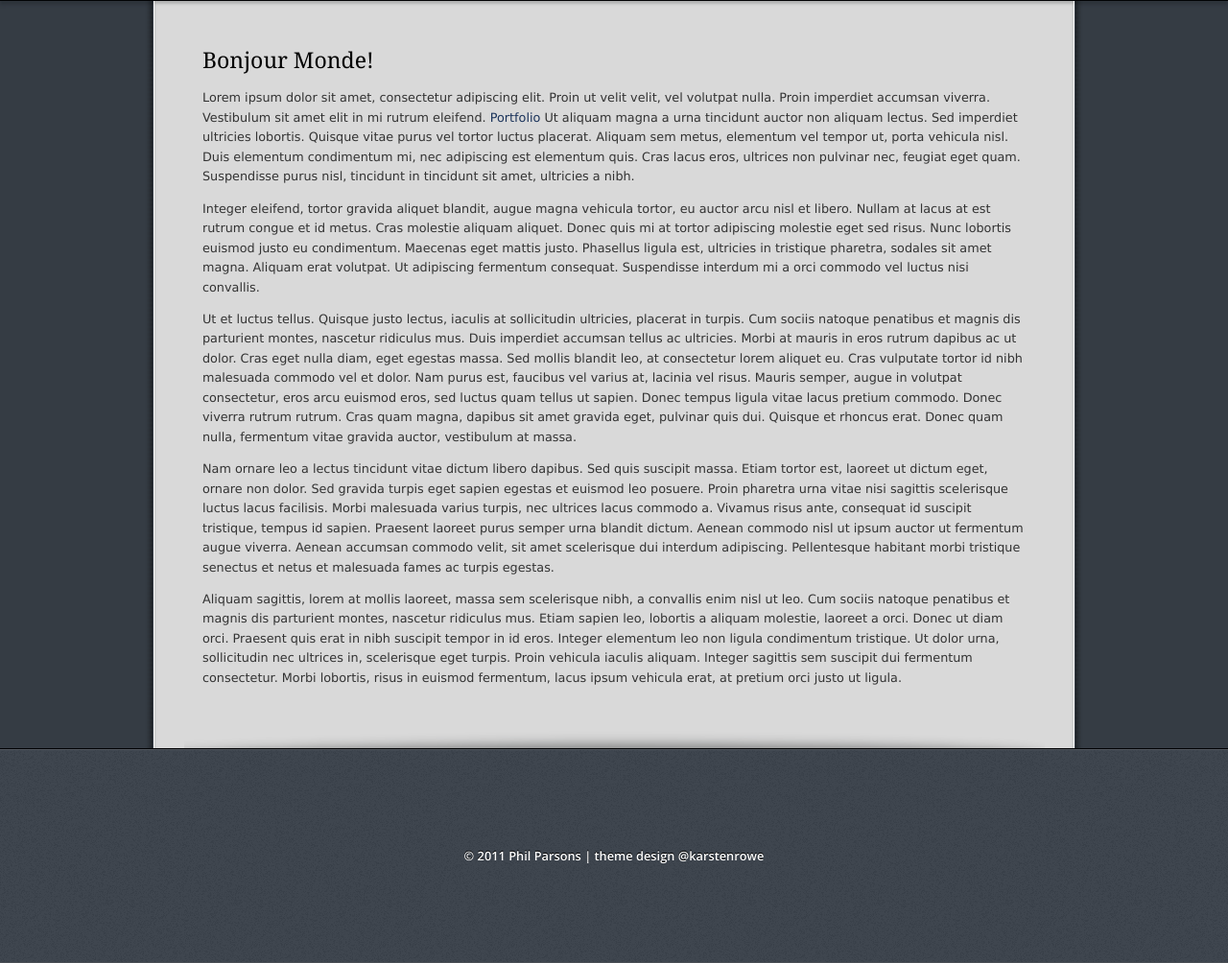
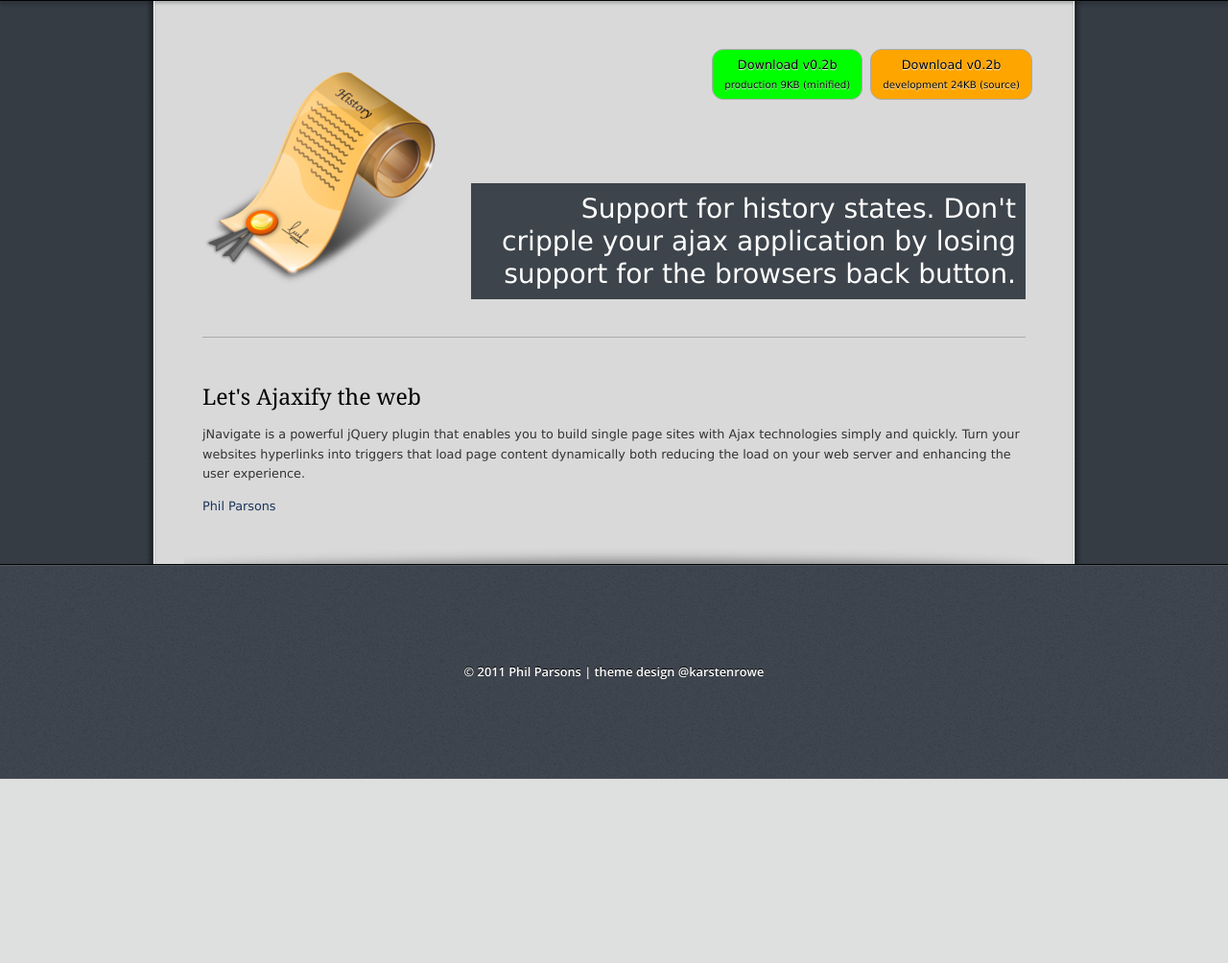
Before and after one commit to NounouBiatrice/portfolio-plus, a PHP site: page / in a window 1280 px wide. Shown: the part 112-1116 px from the top of the page at 96% size. After the commit the page ends 924 px from the top, so only its background shows below. Run offline with PHP 8.4, Linux system fonts and the light colour scheme; some libraries are stand-ins or nearby versions.

Commit message:
changes to home pge

```diff
--- a/app/Pageloader.php
+++ b/app/Pageloader.php
@@ -117,6 +117,25 @@ class PageLoader {
   public function is_home_page () {
 
     return ( strtolower($this->curr_page['page']) === 'home' );
+
+  }
+
+
+  /**
+   * Getter for the class of a page
+   *
+   * @param string $page Name of a page
+   */
+  public function page_class ($page = null) {
+
+    $page = $page ? $this->pages[$page] : $this->curr_page;
+
+    if (array_key_exists('css_class', $page)) {
+      echo $page['css_class'];
+      return;
+    }
+
+    echo strtolower(preg_replace('/[^\w\d]/', '-', $page['page']));
 
   }
 
--- a/themes/jnavigate-xs/index.php
+++ b/themes/jnavigate-xs/index.php
@@ -7,9 +7,14 @@
   <title><?php $loader->page_title(); ?></title>
 
   <link href='http://fonts.googleapis.com/css?family=Open+Sans:400,400italic,600,600italic' rel='stylesheet' type='text/css'>
-  <link rel="stylesheet" type="text/css" media="screen" href="<?php $loader->theme_url(true); ?>/styles/default.css">
 
-  <script src="<?php $loader->theme_url(true); ?>/js/modernizr.min.js"></script>
+  <link rel="stylesheet" type="text/css" media="screen" href="<?php $loader->theme_url(true); ?>styles/default.css">
+
+  <?php if ($loader->is_home_page()) : ?>
+    <link rel="stylesheet" type="text/css" media="screen" href="<?php $loader->theme_url(true); ?>styles/home.css">
+  <?php endif; ?>
+
+  <script src="<?php $loader->theme_url(true); ?>js/modernizr.min.js"></script>
 
   </head>
 
--- a/themes/jnavigate-xs/pages/home.php
+++ b/themes/jnavigate-xs/pages/home.php
@@ -1,19 +1,26 @@
 <?php
 /**
  * @link_text: Home
- * @page_title: Welcome to my website
+ * @page_title: jNavigate - Ajaxify the web
  * @menu_order: 1
  *
  */
 ?>
-<h2>Bonjour Monde!</h2>
 
-<p>Lorem ipsum dolor sit amet, consectetur adipiscing elit. Proin ut velit velit, vel volutpat nulla. Proin imperdiet accumsan viverra. Vestibulum sit amet elit in mi rutrum eleifend. <a class="jnav-internal" href="index.php?page=portfolio">Portfolio</a> Ut aliquam magna a urna tincidunt auctor non aliquam lectus. Sed imperdiet ultricies lobortis. Quisque vitae purus vel tortor luctus placerat. Aliquam sem metus, elementum vel tempor ut, porta vehicula nisl. Duis elementum condimentum mi, nec adipiscing est elementum quis. Cras lacus eros, ultrices non pulvinar nec, feugiat eget quam. Suspendisse purus nisl, tincidunt in tincidunt sit amet, ultricies a nibh.</p>
+<?php $loader->partial('feature-slides.php'); ?>
 
-<p>Integer eleifend, tortor gravida aliquet blandit, augue magna vehicula tortor, eu auctor arcu nisl et libero. Nullam at lacus at est rutrum congue et id metus. Cras molestie aliquam aliquet. Donec quis mi at tortor adipiscing molestie eget sed risus. Nunc lobortis euismod justo eu condimentum. Maecenas eget mattis justo. Phasellus ligula est, ultricies in tristique pharetra, sodales sit amet magna. Aliquam erat volutpat. Ut adipiscing fermentum consequat. Suspendisse interdum mi a orci commodo vel luctus nisi convallis.</p>
+<h2>Let's Ajaxify the web</h2>
 
-<p>Ut et luctus tellus. Quisque justo lectus, iaculis at sollicitudin ultricies, placerat in turpis. Cum sociis natoque penatibus et magnis dis parturient montes, nascetur ridiculus mus. Duis imperdiet accumsan tellus ac ultricies. Morbi at mauris in eros rutrum dapibus ac ut dolor. Cras eget nulla diam, eget egestas massa. Sed mollis blandit leo, at consectetur lorem aliquet eu. Cras vulputate tortor id nibh malesuada commodo vel et dolor. Nam purus est, faucibus vel varius at, lacinia vel risus. Mauris semper, augue in volutpat consectetur, eros arcu euismod eros, sed luctus quam tellus ut sapien. Donec tempus ligula vitae lacus pretium commodo. Donec viverra rutrum rutrum. Cras quam magna, dapibus sit amet gravida eget, pulvinar quis dui. Quisque et rhoncus erat. Donec quam nulla, fermentum vitae gravida auctor, vestibulum at massa.</p>
+<blockquote>
+  <p>
+    jNavigate is a powerful jQuery plugin that enables you to build single page
+    sites with Ajax technologies simply and quickly. Turn your websites hyperlinks
+    into triggers that load page content dynamically both reducing the load on
+    your web server and enhancing the user experience.
+  </p>
+  <cite><a href="http://philparsons.co.uk">Phil Parsons</a></cite>
+</blockquote>
 
-<p>Nam ornare leo a lectus tincidunt vitae dictum libero dapibus. Sed quis suscipit massa. Etiam tortor est, laoreet ut dictum eget, ornare non dolor. Sed gravida turpis eget sapien egestas et euismod leo posuere. Proin pharetra urna vitae nisi sagittis scelerisque luctus lacus facilisis. Morbi malesuada varius turpis, nec ultrices lacus commodo a. Vivamus risus ante, consequat id suscipit tristique, tempus id sapien. Praesent laoreet purus semper urna blandit dictum. Aenean commodo nisl ut ipsum auctor ut fermentum augue viverra. Aenean accumsan commodo velit, sit amet scelerisque dui interdum adipiscing. Pellentesque habitant morbi tristique senectus et netus et malesuada fames ac turpis egestas.</p>
-
-<p>Aliquam sagittis, lorem at mollis laoreet, massa sem scelerisque nibh, a convallis enim nisl ut leo. Cum sociis natoque penatibus et magnis dis parturient montes, nascetur ridiculus mus. Etiam sapien leo, lobortis a aliquam molestie, laoreet a orci. Donec ut diam orci. Praesent quis erat in nibh suscipit tempor in id eros. Integer elementum leo non ligula condimentum tristique. Ut dolor urna, sollicitudin nec ultrices in, scelerisque eget turpis. Proin vehicula iaculis aliquam. Integer sagittis sem suscipit dui fermentum consectetur. Morbi lobortis, risus in euismod fermentum, lacus ipsum vehicula erat, at pretium orci justo ut ligula. </p>
+<section id="downloads">
+  <?php $loader->partial('download-links.php'); ?>
+</section>
--- /dev/null
+++ b/themes/jnavigate-xs/partials/download-links.php
@@ -0,0 +1,11 @@
+<a href="" class="dwnld-btn green">
+  Download v0.2b
+  <br />
+  <span>production 9KB (minified)</span>
+</a>
+
+<a href="" class="dwnld-btn orange">
+  Download v0.2b
+  <br />
+  <span>development 24KB (source)</span>
+</a>
--- /dev/null
+++ b/themes/jnavigate-xs/partials/feature-slides.php
@@ -0,0 +1,29 @@
+<section id="ftrs">
+
+  <figure id="ftr-dyn">
+
+    <img src="<?php $loader->theme_url(true); ?>images/history.png" alt="Clock depicting time travel">
+
+    <figcaption>
+
+      Create dynamic content areas. Turn your site's hyperlinks into dynamic
+      content loading triggers.
+
+    </figcaption>
+
+  </figure>
+
+  <figure id="ftr-hst">
+
+    <img src="<?php $loader->theme_url(true); ?>images/history.png" alt="Clock depicting time travel">
+
+    <figcaption>
+
+      Support for history states. Don't cripple your ajax application by losing
+      support for the browsers back button.
+
+    </figcaption>
+
+  </figure>
+
+</section>
--- a/themes/jnavigate-xs/partials/header.php
+++ b/themes/jnavigate-xs/partials/header.php
@@ -6,11 +6,11 @@
 
       <?php if ($loader->is_home_page()) : ?>
 
-        <h1 id="logo"><span>j</span>Navigate XS</h1>
+        <h1 id="logo"><span>j</span>Navigate - a powerful jQuery Ajax plugin</h1>
 
       <?php else : ?>
 
-        <div id="logo"><span>j</span>Navigate XS</div>
+        <div id="logo"><span>j</span>Navigate - a powerful jQuery Ajax plugin</div>
 
       <?php endif; ?>
 
--- a/themes/jnavigate-xs/styles/default.scss
+++ b/themes/jnavigate-xs/styles/default.scss
@@ -1,5 +1,5 @@
 @import
-    '/wamp/www/jnavigate-demo/themes/jnavigate-xs/styles/reset'
+    'reset'
   , 'vars'
   , 'mixins'
   , 'elements'
--- a/themes/jnavigate-xs/styles/elements.scss
+++ b/themes/jnavigate-xs/styles/elements.scss
@@ -53,6 +53,10 @@ em {
   padding: 1px 2px;
 }
 
+br {
+  line-height: 1px;
+}
+
 pre {
   margin: 0 0 20px;
   border-radius: 12px;
--- /dev/null
+++ b/themes/jnavigate-xs/styles/home.css
@@ -0,0 +1,52 @@
+#downloads {
+  position: absolute;
+  top: 44px;
+  right: 44px;
+  padding: 6px;
+  overflow: hidden; }
+
+.dwnld-btn {
+  margin: 0 4px;
+  color: black;
+  display: block;
+  float: left;
+  padding: 6px 12px 4px;
+  text-align: center;
+  border-radius: 12px;
+  border: solid 1px #aaa;
+  text-shadow: 0 1px 1px white; }
+  .dwnld-btn span {
+    font-size: .8em; }
+  .dwnld-btn.green {
+    background-color: #0f0; }
+  .dwnld-btn.orange {
+    background-color: orange; }
+  .dwnld-btn:hover {
+    box-shadow: 0 0 4px #555;
+    border: solid 1px #eee; }
+
+#ftrs {
+  border-bottom: solid 1px #aaa;
+  width: 100%;
+  height: 300px;
+  position: relative;
+  overflow: hidden;
+  margin: 0 0 50px; }
+  #ftrs figure {
+    height: inherit;
+    width: inherit;
+    position: absolute;
+    top: 0;
+    left: 0; }
+    #ftrs figure figcaption {
+      font-size: 2.2em;
+      line-height: 1.2em;
+      display: block;
+      position: absolute;
+      text-align: right;
+      top: 140px;
+      width: 65%;
+      right: 0px;
+      background: #3d444b;
+      color: white;
+      padding: 10px; }
--- /dev/null
+++ b/themes/jnavigate-xs/styles/home.scss
@@ -0,0 +1,80 @@
+// downloads
+#downloads {
+  position: absolute;
+  top: 44px;
+  right: 44px;
+  padding: 6px;
+  overflow: hidden;
+}
+
+.dwnld-btn {
+
+  margin: 0 4px;
+  color: black;
+  display: block;
+  float: left;
+  padding: 6px 12px 4px;
+  text-align: center;
+  border-radius: 12px;
+  border: solid 1px #aaa;
+  text-shadow: 0 1px 1px white;
+
+  span {
+    font-size: .8em;
+  }
+
+  &.green {
+    background-color: #0f0;
+  }
+
+
+  &.orange {
+    background-color: orange;
+  }
+
+  &:hover {
+    box-shadow: 0 0 4px #555;
+    border: solid 1px #eee;
+  }
+
+}
+
+// features
+#ftrs {
+
+  border-bottom: solid 1px #aaa;
+  width: 100%;
+  height: 300px;
+  position: relative;
+  overflow: hidden;
+  margin: 0 0 50px;
+
+  figure {
+
+    height: inherit;
+    width: inherit;
+    position: absolute;
+    top: 0;
+    left: 0;
+
+    img {
+
+    }
+
+    figcaption {
+      font-size: 2.2em;
+      line-height: 1.2em;
+      display: block;
+      position: absolute;
+      text-align: right;
+      top: 140px;
+      width: 65%;
+      right: 0px;
+      background: #3d444b;
+      color: white;
+      padding: 10px;
+    }
+
+  }
+
+}
```
Also changed, not shown: themes/jnavigate-xs/styles/vars.scss (+7 -1 lines), themes/jnavigate-xs/images/history.png (added), themes/jnavigate-xs/styles/default.css, themes/jnavigate-xs/uploads/project-image.png (deleted).
